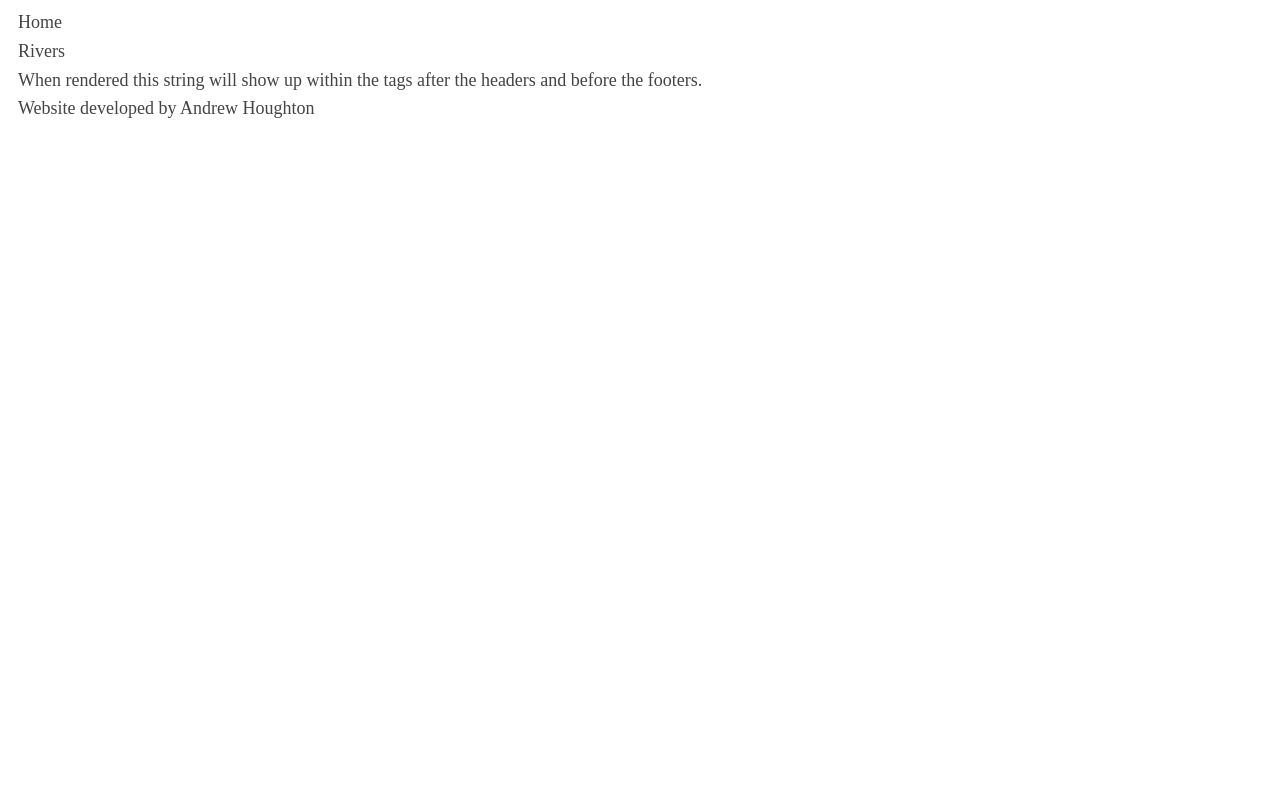
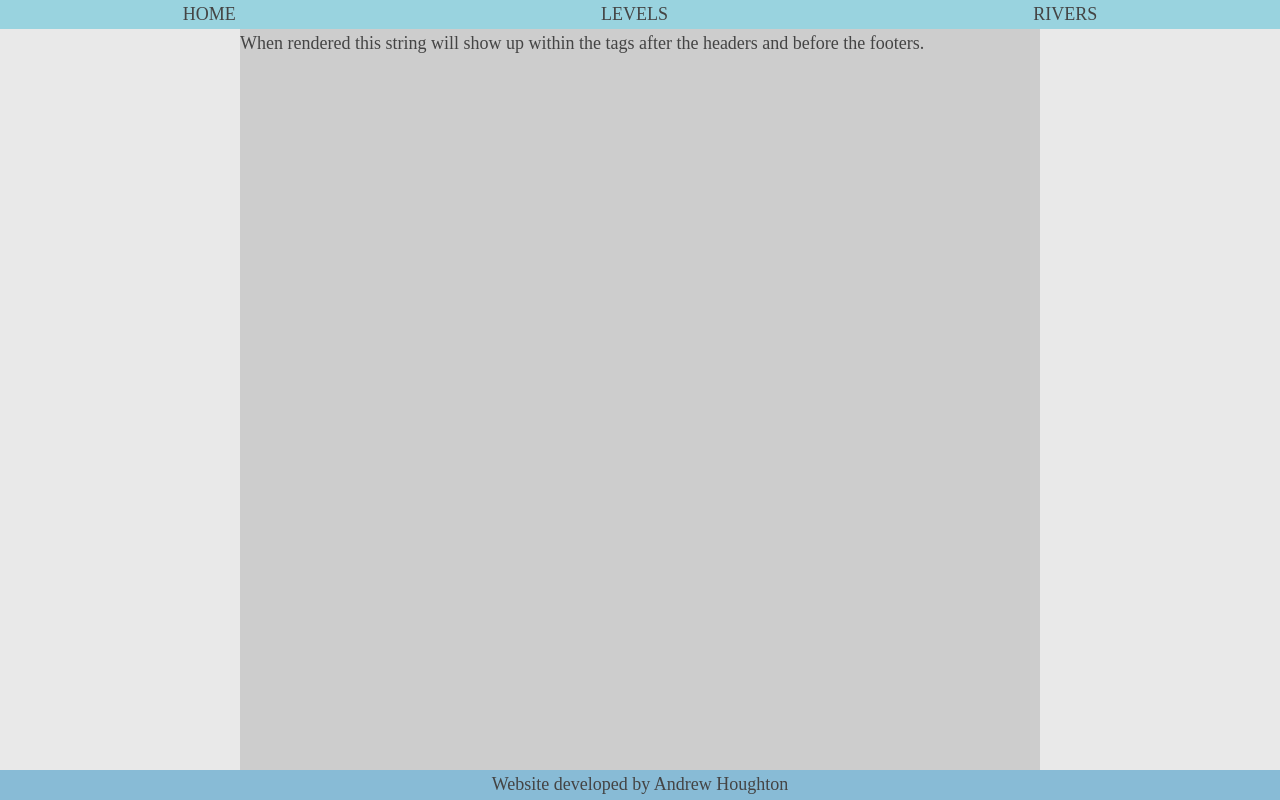
Before and after one commit to ahou8288/river_predict, a Django app: template my_wiki/rivers/templates/home.html in a window 1280 px wide. Run offline with Django 3.2, Linux system fonts and the light colour scheme; the template is opened without the code that fills it, so the values that code supplies are empty.

Commit message:
Added some colour to see grid layout.

```diff
--- a/my_wiki/rivers/static/rivers/css/base.css
+++ b/my_wiki/rivers/static/rivers/css/base.css
@@ -1,10 +1,57 @@
-
+/* ELEMENT STYLING */
 body{
-  /*margin:40px auto;*/
-  /*max-width:650px;*/
   line-height:1.6;
   font-size:18px;
   color:#444;
-  padding:0 10px;
+  padding:0;
+  margin: 0px;
 }
 h1,h2,h3{line-height:1.2}
+
+.header, .footer {
+  text-align: center;
+}
+
+.grid_contents {
+  width: 800px;
+  margin: 0 auto;
+}
+
+.contents {
+  text-align: left;
+}
+/* CSS GRID LAYOUT */
+
+.page {
+  display: grid;
+  grid-template-rows: min-content auto 30px;
+  grid-template-columns: repeat(auto-fit, 1fr);
+  grid-template-areas:
+  'home levels rivers'
+  'contents contents contents'
+  'footer footer footer';
+  height: 100vh;
+}
+
+.home { grid-area: home; }
+.levels { grid-area: levels; }
+.rivers { grid-area: rivers; }
+.grid_contents { grid-area: contents; }
+.footer { grid-area: footer; }
+
+/* COLOUR */
+.header {
+  background-color: #99D3DF;
+}
+
+.footer {
+  background-color: #88BBD6;
+}
+
+.grid_contents {
+  background-color: #CDCDCD;
+}
+
+body {
+  background-color: #E9E9E9;
+}
--- a/my_wiki/rivers/templates/base_page.html
+++ b/my_wiki/rivers/templates/base_page.html
@@ -3,16 +3,16 @@
         {% load static %}
         <link rel="stylesheet" type="text/css" href="{% static 'rivers/css/base.css' %}" />
     </head>
-    <body>
-        <header>
-            <div id="hm">Home</div>
-            <div id="rv">Rivers</div>
-        </header>
-        <div id="cb">
+    <body class="page">
+
+        <div class="header home">HOME</div>
+        <div class="header Levels">LEVELS</div>
+        <div class="header Rivers">RIVERS</div>
+        <div class="grid_contents">
             {% block content %}
             {% endblock %}
         </div>
-        <footer>
+        <footer class="footer">
             Website developed by Andrew Houghton
         </footer>
     </body>
```
